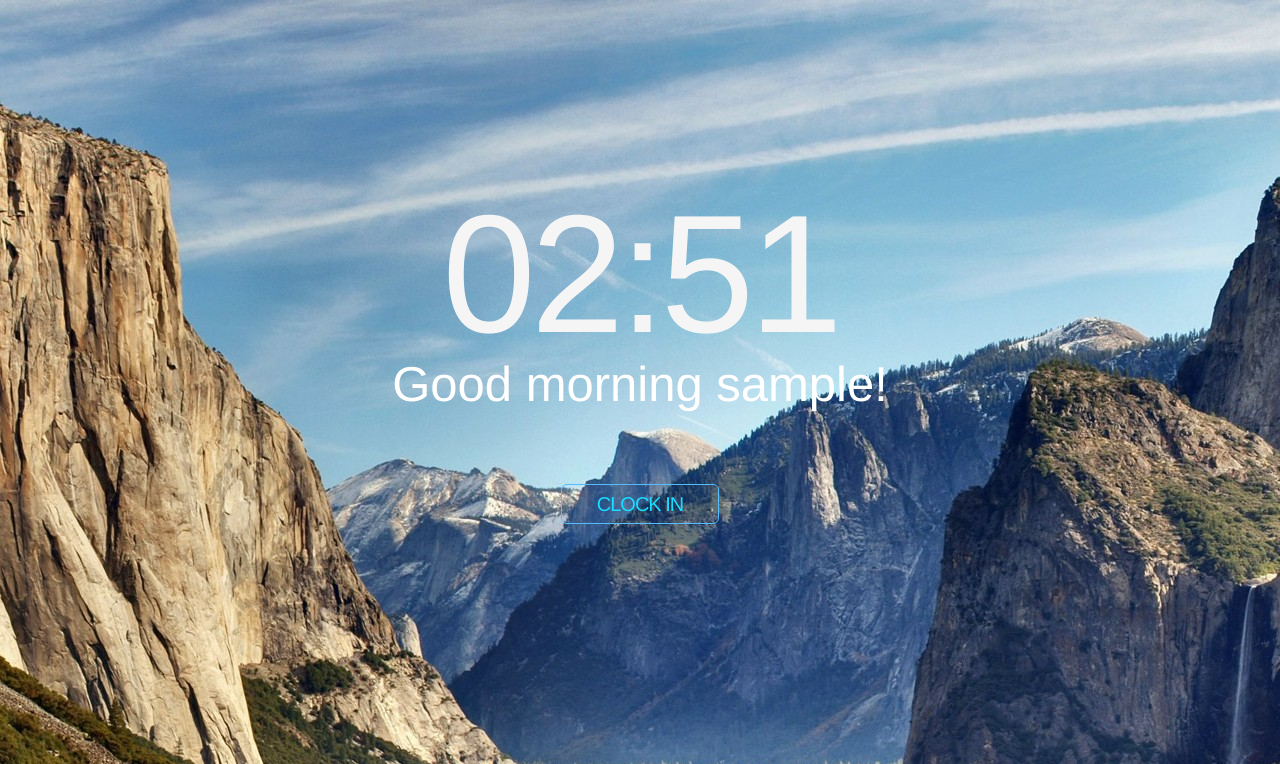
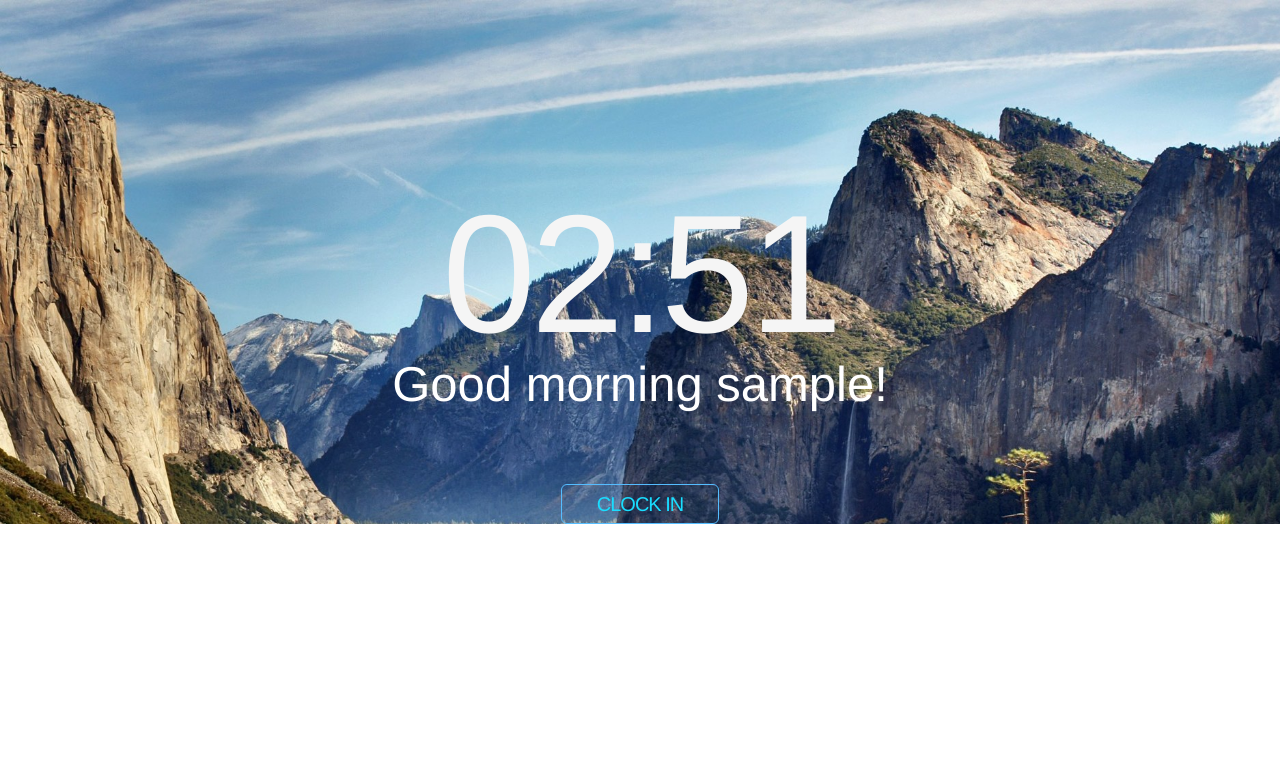
Before and after one commit to Lw-Cui/gmsite, a Django app: page /profile/ in a window 1280 px wide. Shown: the top 764 px of the page. Run offline with Django 3.2, Linux system fonts and the light colour scheme; the visitor is signed in with stand-in values (Sample User, id 1); some libraries are stand-ins or nearby versions.

Commit message:
pic1 & pic2

```diff
--- a/login/static/css/profile.css
+++ b/login/static/css/profile.css
@@ -1,9 +1,19 @@
-body {
+.content {
     padding-top: 170px;
 }
 
 .TimeAndGreet {
     text-align: center;
+    background-image: url(/static/img/home2.jpg);
+    background-size: cover;
+    margin:0;
+    padding:0;
+}
+
+.sheet {
+    text-align: center;
+    background-image: url(/static/img/home.jpg);
+    background-size: cover;
 }
 
 .time {
--- a/login/templates/profile.html
+++ b/login/templates/profile.html
@@ -11,12 +11,17 @@
     <link rel="stylesheet" href="{% static 'lib/bootstrap/css/bootstrap.css' %}">
     <link rel="stylesheet" href="{% static 'css/profile.css' %}">
 </head>
-<body background="{% static 'img/home2.jpg' %}">
+<body>
     <div class="TimeAndGreet">
-        <h1 id="time" class="time"></h1>
-        <h2 class="greet">Good <span id="period"></span> {{ username }}!</h2>
-        <button class="clockIn" id="clockIn">CLOCK IN</button>
-        <h1 id="attend" style="display: none; color: white;"></h1>
+        <div class="content">
+            <h1 id="time" class="time"></h1>
+            <h2 class="greet">Good <span id="period"></span> {{ username }}!</h2>
+            <button class="clockIn" id="clockIn">CLOCK IN</button>
+            <h1 id="attend" style="display: none; color: white;"></h1>
+        </div>
+    </div>
+    <div class="sheet">
+
     </div>
     <script src="{% static 'lib/jquery-2.1.4.min.js' %}"></script>
     <script src="{% static 'lib/jquery-ui.min.js' %}"></script>
```
